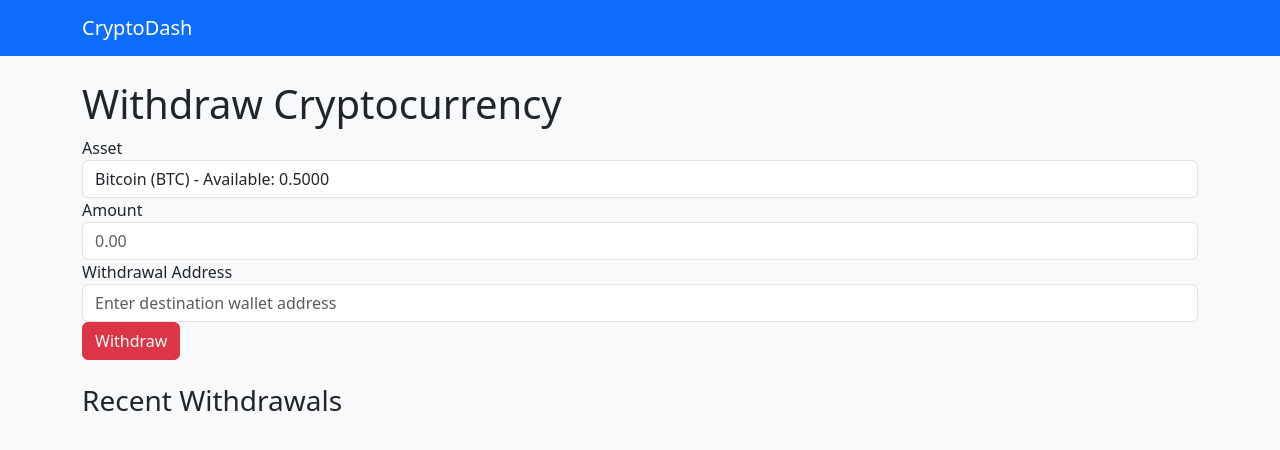
After one commit to iyke497/Walletdashboard, a Flask app: page /wallet/withdraw/crypto in a window 1280 px wide. The commit adds this page. Shown: the top 450 px of the page. Run offline with Flask 3, Linux system fonts and the light colour scheme; a user stored in the database is signed in.

Commit message:
Add custom fitlers, add withdraw btn in portfolio, withdraw logic

```diff
--- a/app/__init__.py
+++ b/app/__init__.py
@@ -3,6 +3,7 @@ from flask import Flask
 from .config import config_by_name
 from .extensions import db, migrate, login_manager, cache
 from .commands import init_app as init_commands
+from .filters import init_app as init_filters
 
 def create_app(config_name=None):
     app = Flask(__name__, instance_relative_config=True)
@@ -22,6 +23,9 @@ def create_app(config_name=None):
     # Register commands
     init_commands(app)
 
+    # Register filters
+    init_filters(app)
+
     # register blueprints
     from .auth import auth_bp
     from .dashboard import dashboard_bp
--- a/app/wallet/routes.py
+++ b/app/wallet/routes.py
@@ -1,8 +1,10 @@
-from flask import request, jsonify, render_template, Response
+from flask import request, jsonify, render_template, Response, flash, redirect, url_for
 from flask_login import login_required, current_user
 from . import wallet_bp
 from .services import WalletService
-from app.models import Asset, AssetType, NetworkType
+from .forms import WithdrawForm
+from app.models import Asset, AssetType, NetworkType, Holding
+from decimal import Decimal
 import logging
 
 logger = logging.getLogger(__name__)
@@ -178,33 +180,74 @@ def deposit_fiat():
     except Exception as e:
         return jsonify({'error': 'An unexpected error occurred'}), 500
 
-@wallet_bp.route('/withdraw', methods=['POST'])
+# ********** Withdraw **********
+
+@wallet_bp.route('/withdraw/crypto', methods=['GET'])
 @login_required
-def withdraw():
-    data = request.get_json()
+def withdraw_crypto_form():
+    """Render crypto withdrawal form"""
+    form = WithdrawForm()
 
+    # Get crypto assets with balances
+    crypto_assets = Asset.query.filter_by(
+        asset_type=AssetType.CRYPTO,
+        is_active=True,
+        deleted_at=None
+    ).join(Holding).filter(
+        Holding.user_id == current_user.id,
+        Holding.balance > 0
+    ).all()
+
+    # Add balance info to assets
+    serialized_assets = []
+    for asset in crypto_assets:
+        holding = next((h for h in current_user.holdings if h.asset_id == asset.id), None)
+        serialized_assets.append({
+            'symbol': asset.symbol,
+            'name': asset.name,
+            'balance': holding.balance if holding else 0
+        })
+
+    # Get recent withdrawals
+    recent_withdrawals = WalletService.get_recent_crypto_withdrawals(current_user.id, limit=5)
+
+    return render_template('wallet/withdraw_crypto.html',
+                         form=form,
+                         crypto_assets=serialized_assets,
+                         recent_withdrawals=recent_withdrawals)
+
+@wallet_bp.route('/withdraw/crypto', methods=['POST'])
+@login_required
+def withdraw_crypto():
+    """Handle crypto withdrawal form submission"""
     try:
-        asset_symbol = data.get('asset')
-        amount = float(data.get('amount'))
+        asset_symbol = request.form.get('asset')
+        amount = Decimal(request.form.get('amount'))
+        address = request.form.get('address')
 
-        if not asset_symbol or not amount:
-            return jsonify({'error': 'Asset and amount are required'}), 400
+        # Basic validation
+        if not all([asset_symbol, amount, address]):
+            flash('All fields are required', 'danger')
+            return redirect(url_for('wallet.withdraw_crypto_form'))
 
-        transaction = WalletService.withdraw(current_user.id, asset_symbol, amount)
-        return jsonify({
-            'message': 'Withdrawal successful',
-            'transaction': {
-                'id': transaction.id,
-                'asset': asset_symbol,
-                'amount': amount,
-                'timestamp': transaction.timestamp.isoformat()
-            }
-        }), 201
+        # Process withdrawal
+        transaction = WalletService.withdraw_crypto(
+            user_id=current_user.id,
+            asset_symbol=asset_symbol,
+            amount=amount,
+            destination_address=address
+        )
+
+        flash(f'Withdrawal of {amount} {asset_symbol} initiated!', 'success')
+        return redirect(url_for('wallet.withdraw_crypto_form'))
 
     except ValueError as e:
-        return jsonify({'error': str(e)}), 400
+        flash(str(e), 'danger')
+        return redirect(url_for('wallet.withdraw_crypto_form'))
     except Exception as e:
-        return jsonify({'error': 'An unexpected error occurred'}), 500
+        logger.error(f"Withdrawal error: {str(e)}")
+        flash('Failed to process withdrawal', 'danger')
+        return redirect(url_for('wallet.withdraw_crypto_form'))
 
 @wallet_bp.route('/transfer', methods=['POST'])
 @login_required
--- a/app/wallet/services.py
+++ b/app/wallet/services.py
@@ -210,32 +210,41 @@ class WalletService:
             db.session.rollback()
             raise ValueError("Failed to process fiat deposit")
 
+    # ********** Withdraw **********
     @staticmethod
-    def withdraw(user_id, asset_symbol, amount):
-        """Record a withdrawal transaction and update holdings"""
-        if amount <= 0:
-            raise ValueError("Withdrawal amount must be positive")
-
-        asset = Asset.query.filter_by(symbol=asset_symbol, deleted_at=None).first()
+    def withdraw_crypto(user_id, asset_symbol, amount, destination_address):
+        """Process cryptocurrency withdrawal with blockchain integration"""
+        # Get asset and validate
+        asset = Asset.query.filter_by(
+            symbol=asset_symbol,
+            asset_type=AssetType.CRYPTO,
+            deleted_at=None
+        ).first()
         if not asset:
             raise ValueError(f"Asset {asset_symbol} not found")
 
-        # Check sufficient balance
+        # Get user's holding
         holding = Holding.query.filter_by(
             user_id=user_id,
             asset_id=asset.id,
             deleted_at=None
         ).first()
-
         if not holding or holding.balance < amount:
             raise ValueError("Insufficient balance")
 
-        # Create transaction
+        # TODO: Integrate with blockchain provider for actual withdrawal
+        # This is where you'd interface with your node or custody provider
+        # For now, we'll just record the transaction
+        tx_hash = "pending"  # Replace with real TX hash from provider
+
+        # Create withdrawal transaction
         transaction = Transaction(
             user_id=user_id,
             asset_id=asset.id,
             tx_type=TransactionType.WITHDRAW,
             amount=amount,
+            external_tx_id=tx_hash,
+            notes=f"Withdrawal to {destination_address}",
             timestamp=datetime.utcnow()
         )
 
@@ -248,8 +257,14 @@ class WalletService:
             return transaction
         except IntegrityError:
             db.session.rollback()
-            raise ValueError("Failed to process withdrawal")
+            raise ValueError("Failed to record withdrawal transaction")
 
+    @staticmethod
+    def get_recent_crypto_withdrawals(user_id, limit=5):
+        return Transaction.query.filter_by(
+            user_id=user_id,
+            tx_type=TransactionType.WITHDRAW
+        ).order_by(Transaction.timestamp.desc()).limit(limit).all()
     @staticmethod
     def transfer(user_id, from_asset_symbol, to_asset_symbol, amount):
         """Record a transfer between assets and update holdings"""
--- /dev/null
+++ b/app/wallet/templates/wallet/withdraw_crypto.html
@@ -0,0 +1,45 @@
+{% extends "base.html" %}
+{% block content %}
+<h1>Withdraw Cryptocurrency</h1>
+
+<form method="POST" action="{{ url_for('wallet.withdraw_crypto') }}">
+    {{ form.csrf_token }}
+
+    <div class="form-group">
+        <label>Asset</label>
+        <select class="form-control" id="asset" name="asset" required>
+            {% for asset in crypto_assets %}
+            <option value="{{ asset.symbol }}" data-balance="{{ asset.balance }}">
+                {{ asset.name }} ({{ asset.symbol }}) - Available: {{ asset.balance|round(4) }}
+            </option>
+            {% endfor %}
+        </select>
+    </div>
+
+    <div class="form-group">
+        {{ form.amount.label }}
+        {{ form.amount(class="form-control", placeholder="0.00") }}
+    </div>
+
+    <div class="form-group">
+        <label>Withdrawal Address</label>
+        <input type="text" class="form-control" name="address" required
+               placeholder="Enter destination wallet address">
+    </div>
+
+    <button type="submit" class="btn btn-danger">Withdraw</button>
+</form>
+
+<!-- Show recent withdrawals -->
+<h3 class="mt-4">Recent Withdrawals</h3>
+<table class="table">
+    {% for tx in recent_withdrawals %}
+    <tr>
+        <td>{{ tx.asset.symbol }}</td>
+        <td>{{ tx.amount|round(4) }}</td>
+        <td>{{ tx.timestamp|datetime }}</td>
+        <td>{{ tx.external_tx_id|truncate(10) }}</td>
+    </tr>
+    {% endfor %}
+</table>
+{% endblock %}
```
Also changed, not shown: app/dashboard/templates/dashboard/portfolio.html (+7 -1 lines), app/filters.py (added, +9 -0 lines).
